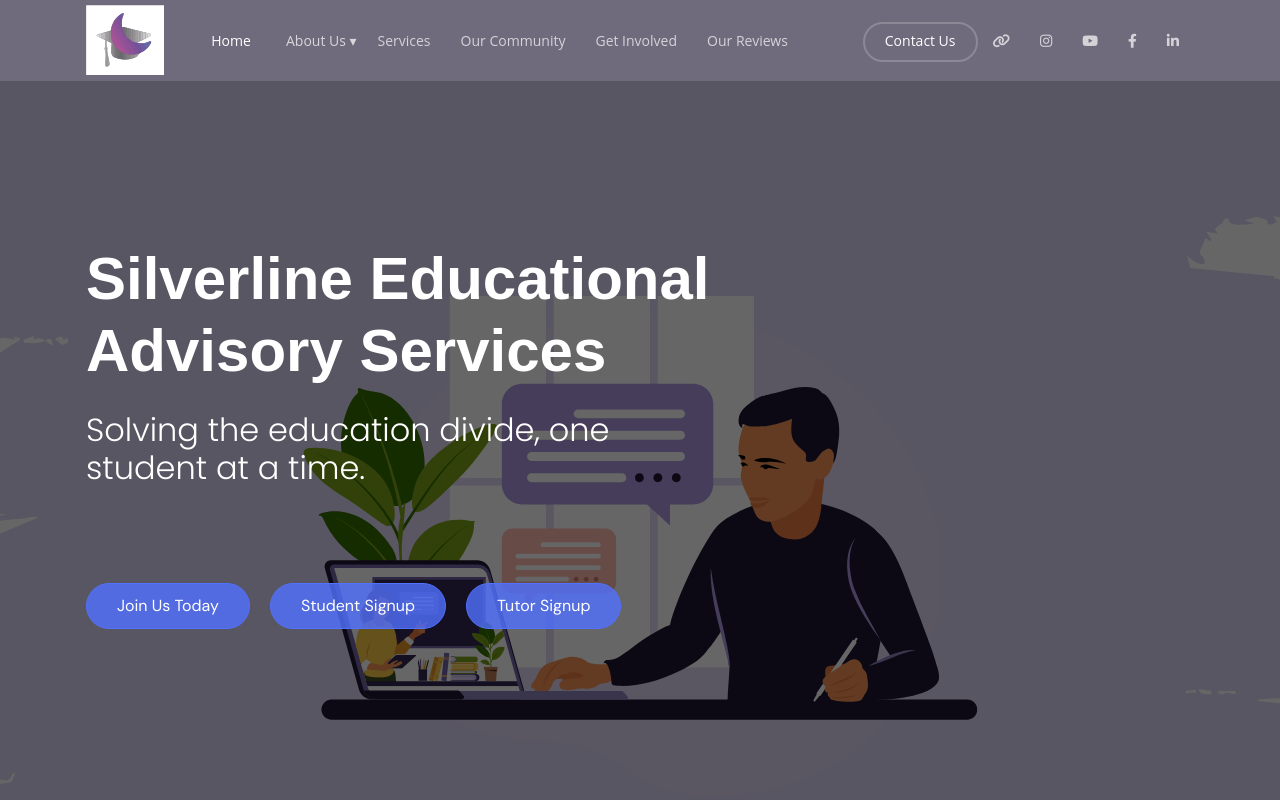
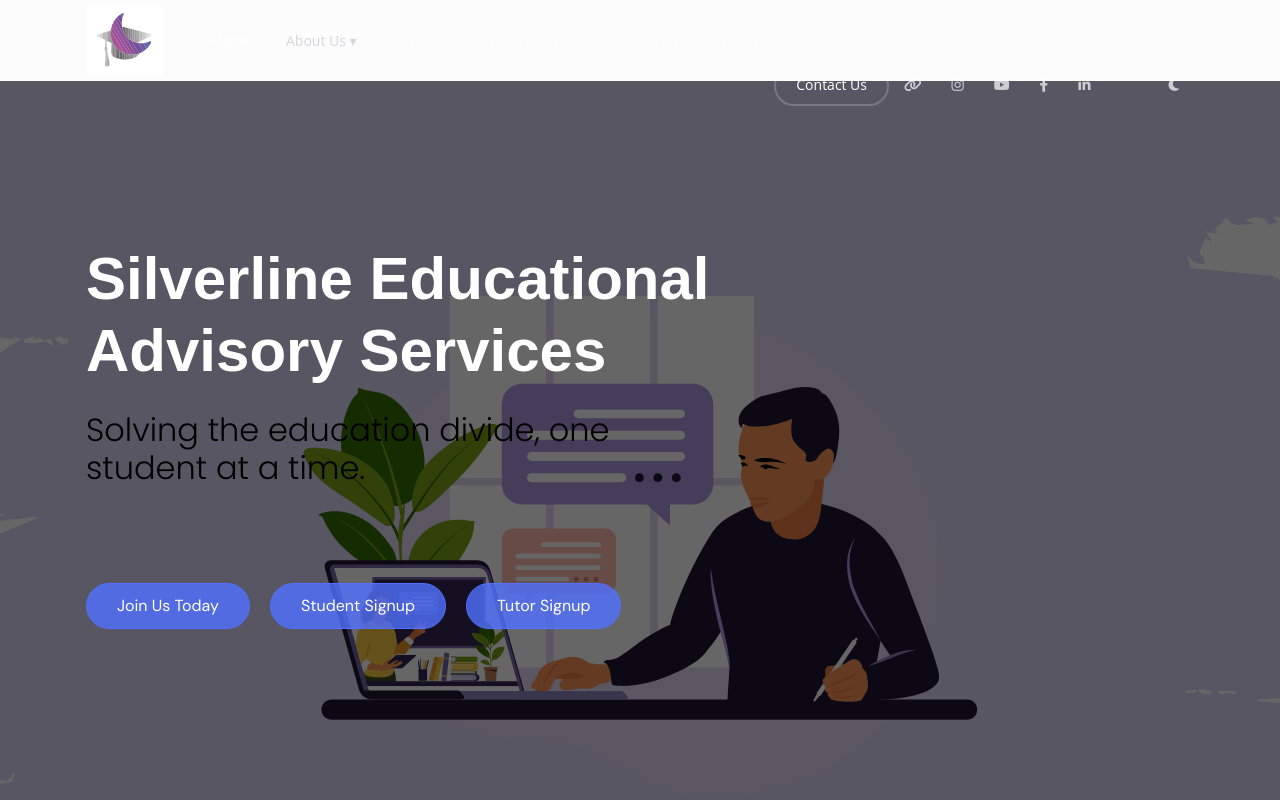
Before and after one commit to manntalati/Silverline-College-Counseling-Expansion, a React (Vite) app in the folder frontend/: page / in a window 1280 px wide. Shown: the top 800 px of the page. Built offline with nearby package versions, Linux system fonts and the light colour scheme.

Commit message:
initialized light and dark modes

```diff
--- a/frontend/src/App.css
+++ b/frontend/src/App.css
@@ -0,0 +1,82 @@
+/* Global styles for dark mode */
+
+.dark.bg {
+	background-color: #181a1b;
+	color: #d6d3cd;
+}
+
+/* Additional styles for dark mode */
+.dark.primary {
+	color: #4d68e1;
+}
+
+.dark.primary-bg {
+	background-color: #4d68e1;
+}
+
+.dark.secondary {
+	color: #9784a1;
+}
+
+.dark.secondary-bg {
+	background-color: #9784a1;
+}
+
+.dark.accent {
+	color: #3d4469;
+}
+
+.dark.accent-bg {
+	background-color: #3d4469;
+}
+
+.dark.text {
+	color: #d6d3cd;
+}
+
+.dark h1,
+.dark h2,
+.dark h3 {
+	color: white;
+}
+
+/* Global styles for light mode */
+
+.light.bg {
+	background-color: #d6d3cd;
+}
+
+/* Additional styles for light mode */
+.light.primary {
+	color: #4d68e1;
+}
+
+.light.primary-bg {
+	background-color: #4d68e1;
+}
+
+.light.secondary {
+	color: #fdfcfd;
+}
+
+.light.secondary-bg {
+	background-color: #fdfcfd;
+}
+
+.light.accent {
+	color: #050508;
+}
+
+.light.accent-bg {
+	background-color: #050508;
+}
+
+.light.text {
+	color: #181a1b;
+}
+
+.light h1,
+.light h2,
+.light h3 {
+	color: black;
+}
--- a/frontend/src/App.tsx
+++ b/frontend/src/App.tsx
@@ -21,6 +21,7 @@
 import GetInvolved from "./components/GetInvolved";
 import AboutSection from "./components/AboutSection";
 import ServicesSection from "./components/ServicesSection";
+import { ThemeProvider } from "./components/ThemeContext";
 
 function App(): JSX.Element {
 	useEffect(() => {
@@ -28,6 +29,7 @@
 	}, []);
 
 	return (
+		<ThemeProvider>
 			<div className="App">
 				<Router>
 					<Routes>
@@ -59,6 +61,7 @@
 					</Routes>
 				</Router>
 			</div>
+		</ThemeProvider>
 	);
 }
 
--- a/frontend/src/components/NavBar.tsx
+++ b/frontend/src/components/NavBar.tsx
@@ -1,12 +1,14 @@
 import React from "react";
 import { Link } from "react-router-dom";
 import logo from "../images/logo4.svg";
+import { useTheme } from "./ThemeContext";
 
 interface NavBarProps {
 	pageName?: string;
 }
 
 const NavBar: React.FC<NavBarProps> = ({ pageName }) => {
+	const { theme, toggleTheme } = useTheme();
 	let elementName = "";
 	switch (pageName) {
 		case "home":
@@ -40,7 +42,7 @@
 	}
 
 	return (
-    <nav className="site-nav">
+		<nav className={`site-nav ${theme} secondary-bg`}>
 			<div className="container nav1">
 				<img
 					style={{ maxHeight: "70px", marginTop: "-15px" }}
@@ -50,15 +52,19 @@
 				/>
 				<div className="site-navigation">
 					<ul className="js-clone-nav d-none d-lg-inline-block text-start site-menu float-start">
-            <li className={elementName === "home" ? "active" : "non"}>
+						<li
+							className={
+								elementName === "home" ? "active" : "non"
+							}
+						>
 							<Link to="/">Home</Link>
 						</li>
 						<li className="has-children non">
 							<button
 								style={{
 									background: "none",
+									border: "none",
 									color: "#D7D6DA",
-                  border: "none",
 									paddingLeft: "20px",
 									font: "inherit",
 									cursor: "pointer",
@@ -79,23 +85,40 @@
 								</li>
 							</ul>
 						</li>
-            <li className={elementName === "services" ? "active" : "non"}>
+						<li
+							className={
+								elementName === "services" ? "active" : "non"
+							}
+						>
 							<Link to="/services">Services</Link>
 						</li>
-            <li className={elementName === "community" ? "active" : "non"}>
+						<li
+							className={
+								elementName === "community" ? "active" : "non"
+							}
+						>
 							<Link to="/community">Our Community</Link>
 						</li>
-            <li className={elementName === "getInvolved" ? "active" : "non"}>
+						<li
+							className={
+								elementName === "getInvolved" ? "active" : "non"
+							}
+						>
 							<Link to="/getinvolved">Get Involved</Link>
 						</li>
-            <li className={elementName === "reviews" ? "active" : "non"}>
+						<li
+							className={
+								elementName === "reviews" ? "active" : "non"
+							}
+						>
 							<Link to="/reviews">Our Reviews</Link>
 						</li>
 					</ul>
-
 					<ul className="js-clone-nav d-none d-lg-inline-block text-end site-menu float-end">
 						<li className="cta-button">
-              <a href="mailto:silverlinetutoring2021@gmail.com">Contact Us</a>
+							<a href="mailto:silverlinetutoring2021@gmail.com">
+								Contact Us
+							</a>
 						</li>
 						<li className="social-top">
 							<a href="https://discord.gg/kD8aMaX2gP" target="_0">
@@ -126,6 +149,16 @@
 							>
 								<i className="fa-brands fa-linkedin-in"></i>
 							</a>
+							<a
+								onClick={toggleTheme}
+								style={{ marginLeft: "3rem" }}
+							>
+								{theme === "dark" ? (
+									<i className="fas fa-sun"></i>
+								) : (
+									<i className="fas fa-moon"></i>
+								)}
+							</a>
 						</li>
 					</ul>
 				</div>
--- /dev/null
+++ b/frontend/src/components/ThemeContext.tsx
@@ -0,0 +1,39 @@
+import React, { useState, useEffect, createContext, useContext } from "react";
+
+type Theme = "dark" | "light";
+type ThemeContextType = {
+	theme: Theme;
+	toggleTheme: () => void;
+};
+
+const ThemeContext = createContext<ThemeContextType | undefined>(undefined);
+
+type ThemeProviderProps = {
+	children: React.ReactNode;
+};
+
+export const ThemeProvider: React.FC<ThemeProviderProps> = ({ children }) => {
+	const [theme, setTheme] = useState<Theme>("light");
+
+	useEffect(() => {
+		document.body.className = theme;
+	}, [theme]);
+
+	const toggleTheme = () => {
+		setTheme((prevTheme) => (prevTheme === "light" ? "dark" : "light"));
+	};
+
+	return (
+		<ThemeContext.Provider value={{ theme, toggleTheme }}>
+			{children}
+		</ThemeContext.Provider>
+	);
+};
+
+export const useTheme = () => {
+	const context = useContext(ThemeContext);
+	if (!context) {
+		throw new Error("useTheme must be used within a ThemeProvider");
+	}
+	return context;
+};
```
Lines whose indentation alone changed are shown as unchanged.
